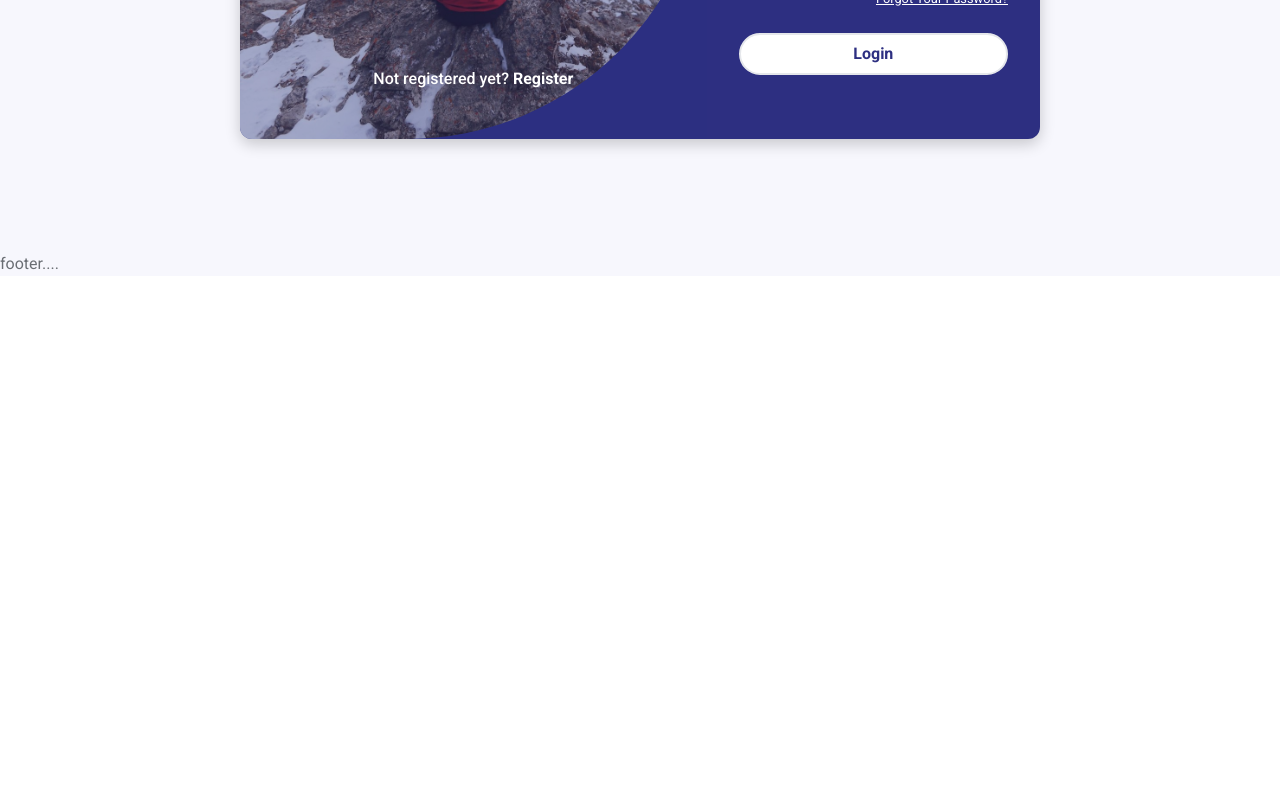
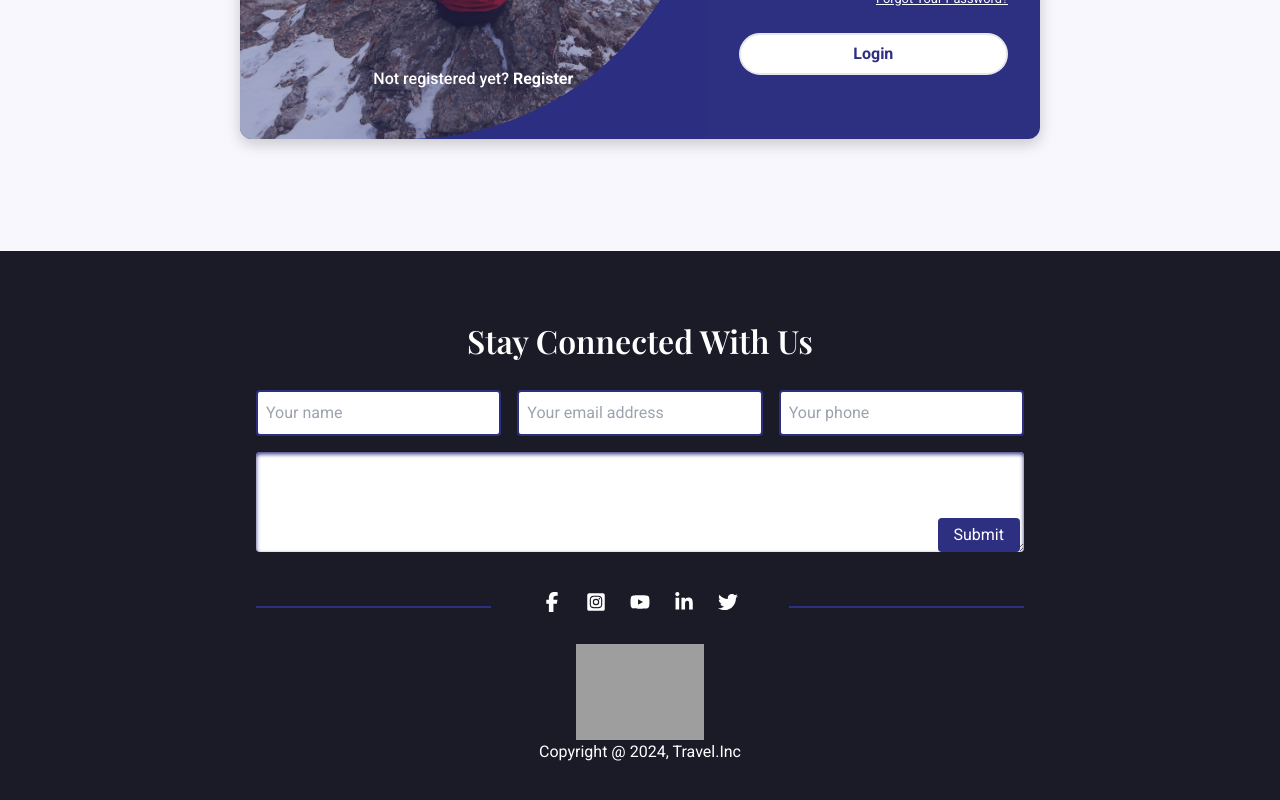
Before and after one commit to CodeSperk/Travel-B9A10_Client, a React (Vite) app: page /login in a window 1280 px wide. Shown: the part 726-1526 px from the top of the page. Before the commit the page ends 1002 px from the top, so only its background shows below. Built offline with nearby package versions, Linux system fonts and the light colour scheme; no server answers; grey boxes are pictures that could not be loaded; a web font is replaced by a local one.

Commit message:
added footer section

```diff
--- a/src/Pages/ViewDetails/TouristSpotDetails.jsx
+++ b/src/Pages/ViewDetails/TouristSpotDetails.jsx
@@ -26,12 +26,12 @@ const TouristSpotDetails = () => {
     <div>
 <header className="max-w-[1440px] mx-auto px-4 md:px-12 xl:px-16">
 <div
-        className="relative text-center h-64 md:h-80 xl:h-96 w-full bg-cover bg-no-repeat bg-center"
+        className="relative text-center h-64 md:h-80 xl:h-96 w-full bg-cover bg-no-repeat bg-center rounded-xl"
         style={{
           backgroundImage: `url(${photoBanner})`,
         }}
       >
-        <div className="absolute bg-black top-0 w-full h-full opacity-40 "></div>
+        <div className="absolute bg-black top-0 w-full h-full opacity-40 rounded-xl"></div>
         <div className="absolute w-full h-full flex flex-col gap-4 justify-center items-center">
           <h1 className="text-white z-20">{placeName}</h1>
 
--- a/src/components/Footer/Footer.jsx
+++ b/src/components/Footer/Footer.jsx
@@ -1,7 +1,64 @@
+import { FaInstagramSquare } from "react-icons/fa";
+import { FaFacebook, FaFacebookF, FaLinkedinIn, FaTwitter, FaYoutube } from "react-icons/fa6";
+import { Link } from "react-router-dom";
+
 const Footer = () => {
+  const year = new Date().getFullYear();
+
   return (
-    <footer>
-      footer....
+    <footer className="bg-[var(--bg-dark-primary)]">
+      <div className="max-w-4xl mx-auto px-4 md:px-12 xl:px-16 text-white py-8 md:py-10 lg:py-16">
+
+<div>
+  <h2 className="text-white text-center mb-6">Stay Connected With Us</h2>
+  <div className="flex flex-col md:flex-row justify-between gap-4">
+  <input type="text" placeholder="Your name" className="py-2 px-2 rounded border-2 border-[var(--clr-accent)] outline-none text-black w-full "/>
+
+  <input type="email" placeholder="Your email address" className="py-2 px-2 rounded border-2 border-[var(--clr-accent)] outline-none text-black w-full "/>
+
+  <input type="number" placeholder="Your phone" className="py-2 px-2 rounded border-2 border-[var(--clr-accent)] outline-none text-black w-full "/>
+  </div>
+  <div className="relative">
+  <textarea name="" id="" rows="3" className="w-full mt-4 rounded shadow-inner shadow-[var(--clr-accent)] text-black p-3 outline-none ">
+  </textarea>
+  <input type="submit" className="bg-[var(--clr-accent)] py-1 px-4 rounded hover:scale-110 duration-500 cursor-pointer absolute bottom-2 right-1"/>
+  </div>
+
+
+</div>
+
+       {/* social */}
+    <div className="grid grid-cols-1 md:grid-cols-3 gap-8 my-8">
+      <div className="border-b-2 border-[#2D2F81] mb-1 hidden md:flex"></div>
+      <div className="flex items-center justify-center gap-6">
+      <a href="#"> <FaFacebookF className="icon text-xl hover:scale-150 transition-all duration-3000" /> </a>
+            <a href="#">
+            <FaInstagramSquare className="icon text-xl  hover:scale-150 transition-all duration-300" /></a>
+            <a href="#">
+            <FaYoutube className="icon text-xl  hover:scale-150 transition-all duration-3000" />
+            </a>
+            <a href="#">
+            <FaLinkedinIn className="icon text-xl  hover:scale-150 transition-all duration-3000" />
+            </a>
+            <a href="#">
+            <FaTwitter className="icon text-xl  hover:scale-150 transition-all duration-3000" />
+            </a>
+      </div>
+      <div className="border-b-2 border-[#2D2F81]  mb-1 hidden md:flex"></div>
+    </div>
+
+{/* footer bottom */}
+        <div className="text-center">
+        <Link to="/">
+          <img
+            src="https://i.ibb.co/p4KdDNx/logo-dark-light.png"
+            alt=""
+            className="w-32 mx-auto"
+          />
+        </Link>
+        <p>Copyright @ {year}, Travel.Inc</p>
+        </div>
+      </div>
     </footer>
   );
 };
--- a/src/index.css
+++ b/src/index.css
@@ -10,7 +10,7 @@
 
   --bg-primary:#b2b3ea;
   --bg-light-primary: #F7F7FD;
-  --bg-dark-primary: #1c1c28;
+  --bg-dark-primary: #1b1b28;
 }
 
 :root {
```
